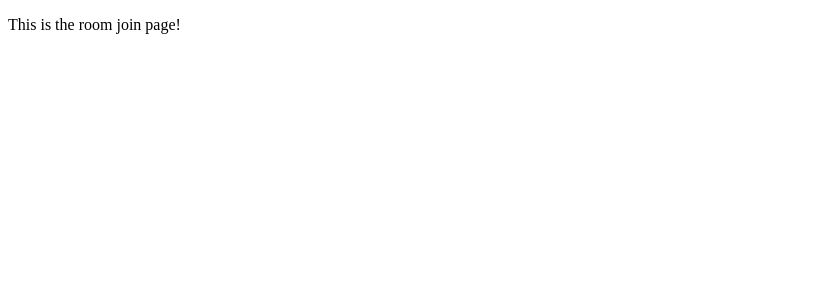
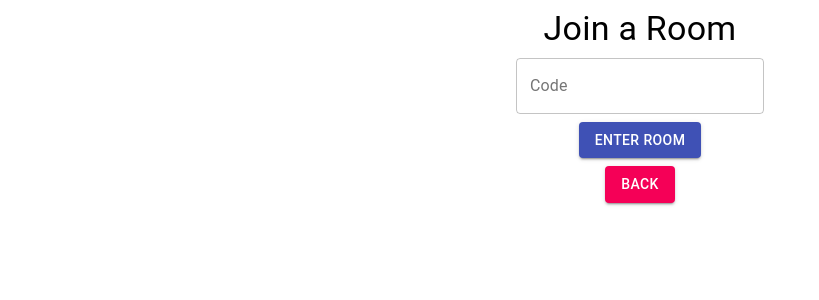
Before and after one commit to fatemehkhoshbayan/music_player, a React app in the folder music_controller/frontend/: page /join in a window 1280 px wide. Shown: the top 300 px of the page, without its empty margins (0-819 px from the left). Built offline with nearby package versions, Linux system fonts and the light colour scheme; the HTML template or start-up script is replaced by a standard one.

Commit message:
Update join page

```diff
--- a/music_controller/frontend/src/components/App.js
+++ b/music_controller/frontend/src/components/App.js
@@ -9,7 +9,7 @@
 
     render() {
         return (
-        <div>
+        <div className="center">
             <HomePage />
         </div>
         );
--- a/music_controller/frontend/src/components/RoomJoinPage.js
+++ b/music_controller/frontend/src/components/RoomJoinPage.js
@@ -1,12 +1,79 @@
 import React, { Component } from "react";
-import { render } from "react-dom";
+import { TextField, Button, Grid, Typography } from "@material-ui/core";
+import { Link } from "react-router-dom";
 
-export default class RoomJoinPage extends Component{
-    constructor(props) {
-        super(props);
-    }
+export default class RoomJoinPage extends Component {
+  constructor(props) {
+    super(props);
+    this.state = {
+      roomCode: "",
+      error: "",
+    };
+    this.handleTextFieldChange = this.handleTextFieldChange.bind(this);
+    this.roomButtonPressed = this.roomButtonPressed.bind(this);
+  }
 
-    render() {
-        return<p>This is the room join page!</p>;
-    }
+  render() {
+    return (
+      <Grid container spacing={1}>
+        <Grid item xs={12} align="center">
+          <Typography variant="h4" component="h4">
+            Join a Room
+          </Typography>
+        </Grid>
+        <Grid item xs={12} align="center">
+          <TextField
+            error={this.state.error}
+            label="Code"
+            placeholder="Enter a Room Code"
+            value={this.state.roomCode}
+            helperText={this.state.error}
+            variant="outlined"
+            onChange={this.handleTextFieldChange || ""}
+          />
+        </Grid>
+        <Grid item xs={12} align="center">
+          <Button
+            variant="contained"
+            color="primary"
+            onClick={this.roomButtonPressed}
+          >
+            Enter Room
+          </Button>
+        </Grid>
+        <Grid item xs={12} align="center">
+          <Button variant="contained" color="secondary" to="/" component={Link}>
+            Back
+          </Button>
+        </Grid>
+      </Grid>
+    );
+  }
+
+  handleTextFieldChange(e) {
+    this.setState({
+      roomCode: e.target.value,
+    });
+  }
+
+  roomButtonPressed() {
+    const requestOptions = {
+      method: "POST",
+      headers: { "Content-Type": "application/json" },
+      body: JSON.stringify({
+        code: this.state.roomCode,
+      }),
+    };
+    fetch("/api/join-room", requestOptions)
+      .then((response) => {
+        if (response.ok) {
+          this.props.history.push(`/room/${this.state.roomCode}`);
+        } else {
+          this.setState({ error: "Room not found." });
+        }
+      })
+      .catch((error) => {
+        console.log(error);
+      });
+  }
 }
--- a/music_controller/frontend/static/css/index.css
+++ b/music_controller/frontend/static/css/index.css
@@ -14,5 +14,11 @@
  #app {
     width: 100%;
     height: 100%;
-    display: flex;
  }
+
+ .center {
+   position: absolute;
+   top: 50%;
+   left: 50%;
+   transform: translate(-50%, -50%);
+ }
```
Also changed, not shown: music_controller/frontend/src/components/CreateRoomPage.js (+13 -9 lines), music_controller/frontend/static/frontend/main.js.
